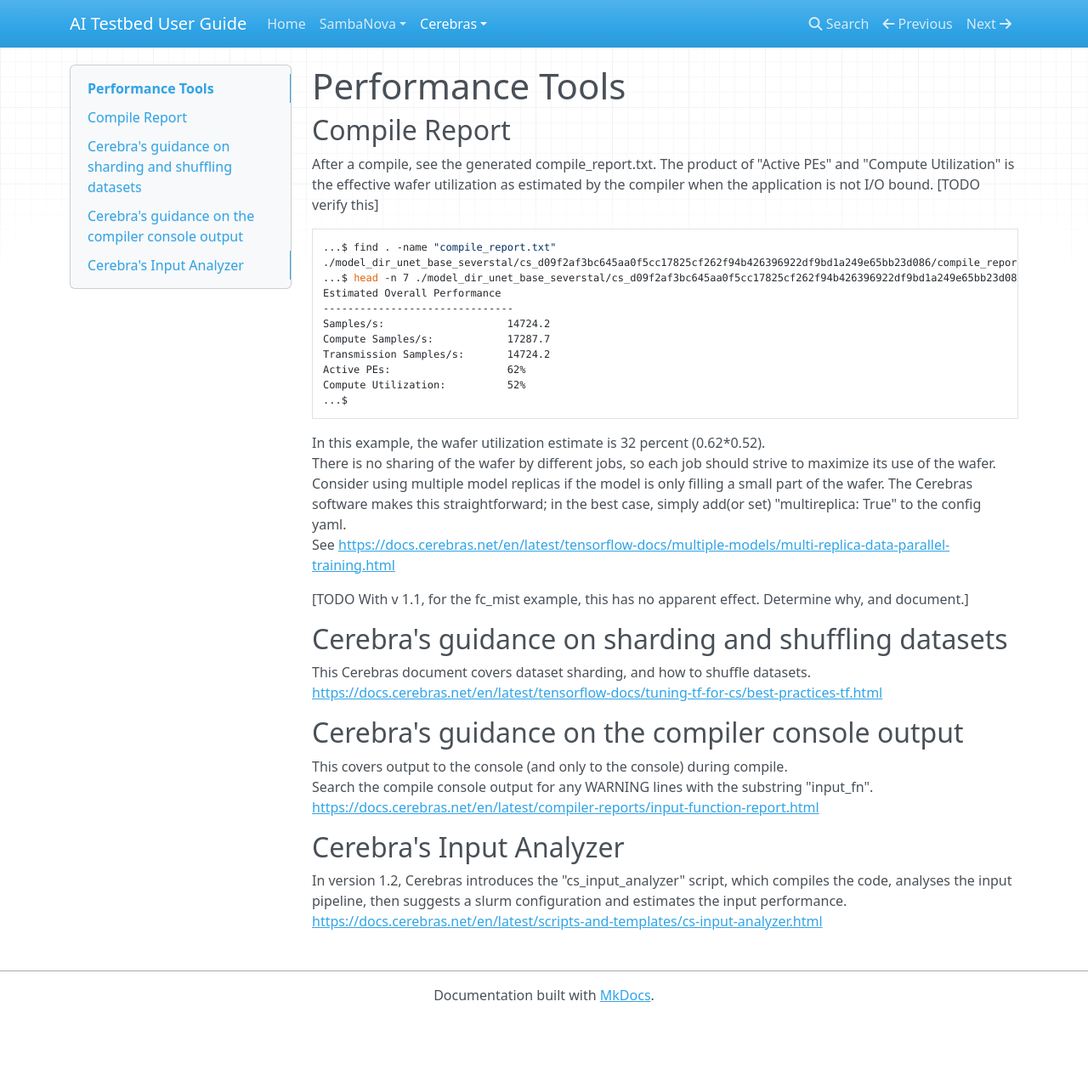
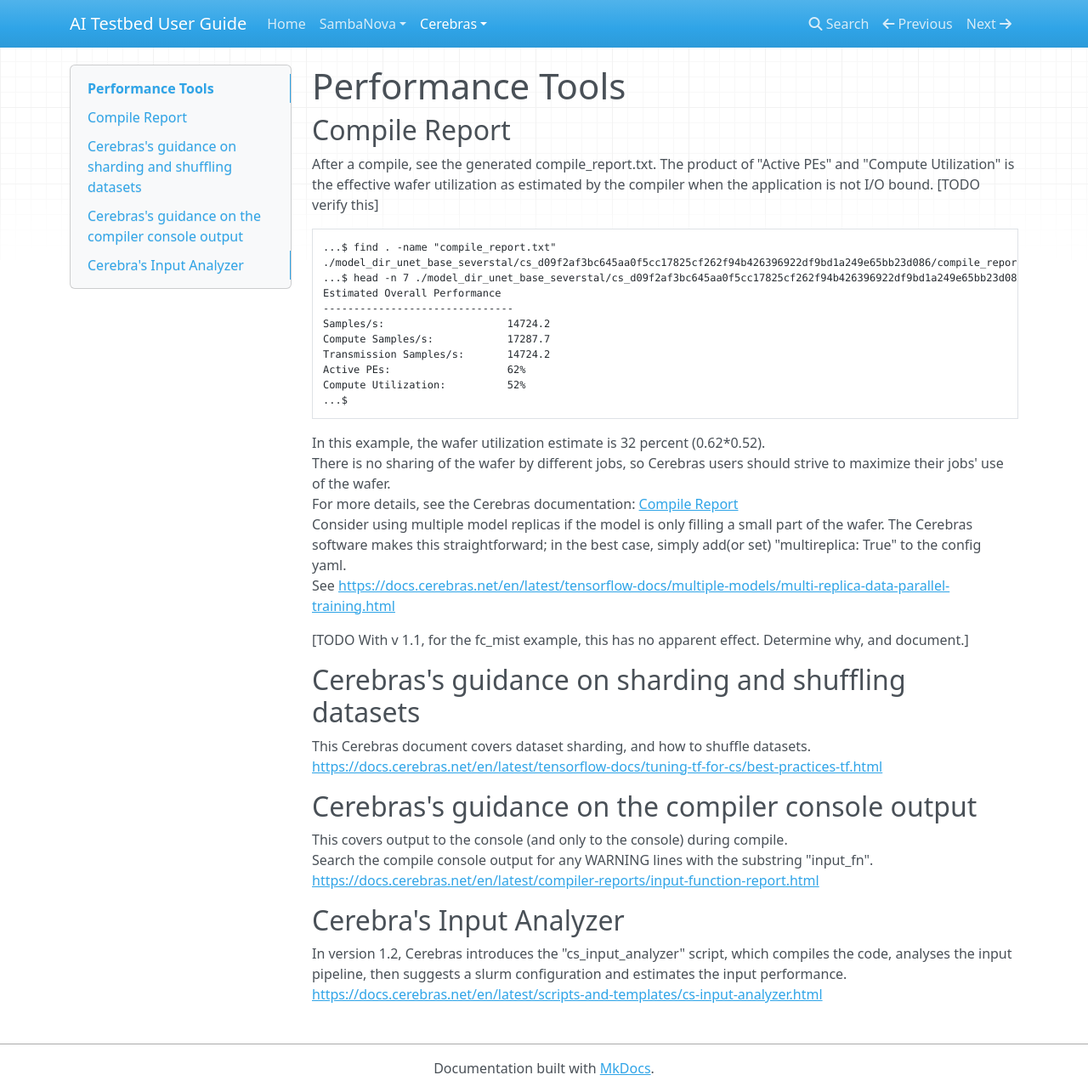
Before and after one commit to argonne-lcf/ai-testbed-userdocs, an MkDocs documentation site: the page built from docs/cerebras/Performance-Tools.md, in a window 1280 px wide and 1285 px high. Shown: the whole window at 85% size. Built offline with MkDocs 1.6.1, drawn with Linux system fonts in a browser that asks for light colours; nearby versions of some CDN libraries.

Commit message:
typos and minor changes

````diff
--- a/docs/cerebras/Performance-Tools.md
+++ b/docs/cerebras/Performance-Tools.md
@@ -3,7 +3,7 @@
 ## Compile Report
 After a compile, see the generated compile_report.txt. The product of "Active PEs" and "Compute Utilization" is the effective wafer utilization as estimated by the compiler when the application is not I/O bound. [TODO verify this]
 
-```bash
+```console
 ...$ find . -name "compile_report.txt"
 ./model_dir_unet_base_severstal/cs_d09f2af3bc645aa0f5cc17825cf262f94b426396922df9bd1a249e65bb23d086/compile_report.txt
 ...$ head -n 7 ./model_dir_unet_base_severstal/cs_d09f2af3bc645aa0f5cc17825cf262f94b426396922df9bd1a249e65bb23d086/compile_report.txt
@@ -18,7 +18,8 @@
 ```
 
 In this example, the wafer utilization estimate is 32 percent (0.62*0.52).<br>
-There is no sharing of the wafer by different jobs, so each job should strive to maximize its use of the wafer. <br>
+There is no sharing of the wafer by different jobs, so Cerebras users should strive to maximize their jobs' use of the wafer. <br>
+For more details, see the Cerebras documentation: [Compile Report](https://docs.cerebras.net/en/latest/compiler-reports/compile-report.html)<br>
 Consider using multiple model replicas if the model is only filling a small part of the wafer. The Cerebras software makes this straightforward; in the best case, simply add(or set) "multireplica: True" to the config yaml.<br>
 See
 [https://docs.cerebras.net/en/latest/tensorflow-docs/multiple-models/multi-replica-data-parallel-training.html](https://docs.cerebras.net/en/latest/tensorflow-docs/multiple-models/multi-replica-data-parallel-training.html)<br>
@@ -26,11 +27,11 @@
 [TODO With v 1.1, for the fc_mist example, this has no apparent effect. Determine why, and document.]<br>
 <!---[TODO are there other compilation artifacts in the model directory that are worth describing? What about checkpoint files (which need to be delete to rerun tests)?]--->
 
-## Cerebra's guidance on sharding and shuffling datasets
+## Cerebras's guidance on sharding and shuffling datasets
 This Cerebras document covers dataset sharding, and how to shuffle datasets.<br>
 [https://docs.cerebras.net/en/latest/tensorflow-docs/tuning-tf-for-cs/best-practices-tf.html](https://docs.cerebras.net/en/latest/tensorflow-docs/tuning-tf-for-cs/best-practices-tf.html)
 
-## Cerebra's guidance on the compiler console output
+## Cerebras's guidance on the compiler console output
 This covers output to the console (and only to the console) during compile.<br>
 Search the compile console output for any WARNING lines with the substring "input_fn".<br>
 [https://docs.cerebras.net/en/latest/compiler-reports/input-function-report.html](https://docs.cerebras.net/en/latest/compiler-reports/input-function-report.html)
````
Also changed, not shown: docs/cerebras/System-Overview.md (+2 -1 lines).
